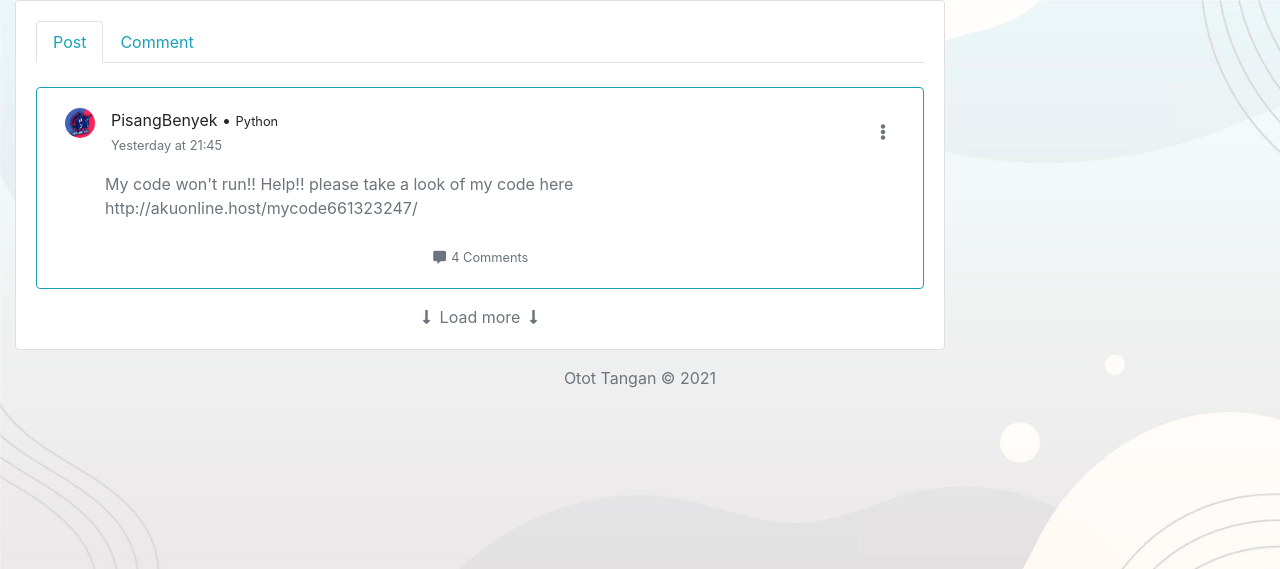
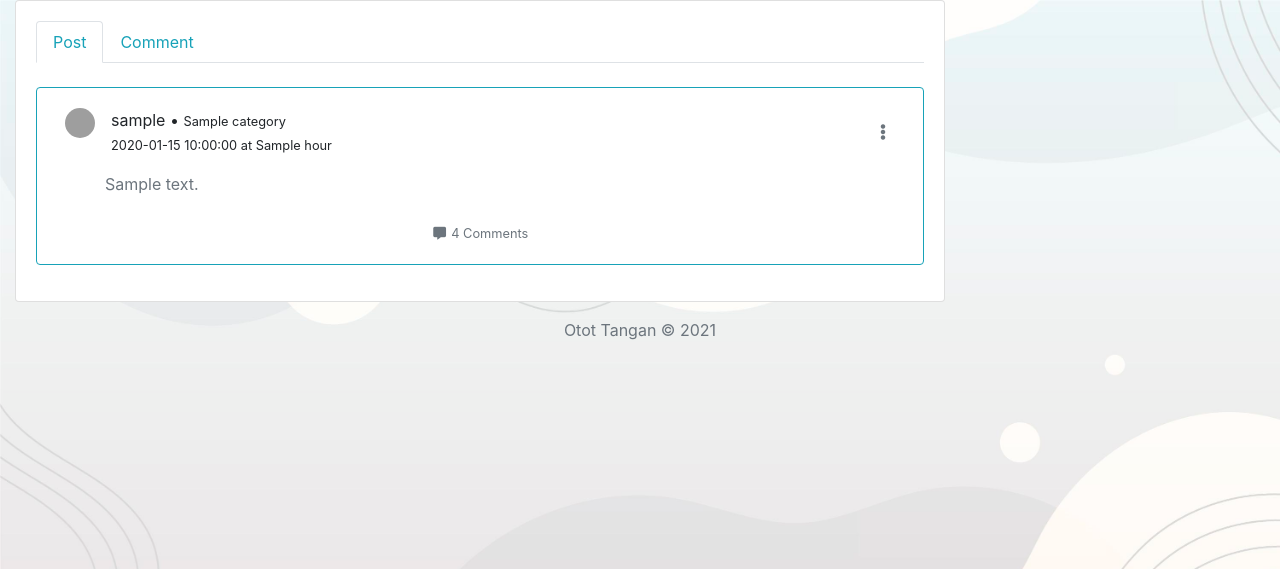
Before and after one commit to vkr16/mvc-forum, a PHP site: the page made by app/views/profile/index.php in a window 1280 px wide. Shown: the top 569 px of the page. Run offline with PHP 8.4, Linux system fonts and the light colour scheme; the template is opened without the code that fills it: most values are stand-ins (such as "Sample title", 1, 10 or a date in 2020); some libraries are stand-ins or nearby versions; grey boxes are pictures that could not be loaded.

Commit message:
showing post in profile page
post by specific user showed up in their own profile page - Done

```diff
--- a/app/controllers/Dashboard.php
+++ b/app/controllers/Dashboard.php
@@ -1,7 +1,7 @@
 <?php
 
 class Dashboard extends Controller {
-	public function index($category = 'All',$rows = 2)
+	public function index($category = 'All',$rows = 10)
 	{
 		$data['rows']=$rows;
 		// var_dump($data['rows']);
--- a/app/controllers/Search.php
+++ b/app/controllers/Search.php
@@ -12,7 +12,7 @@ class Search extends Controller {
 		$data['title'] = "Profile";
 		$this->view('template/header',$data);
 		$this->view('template/nav-inside');
-		$this->view('template/left-panel');
+		// $this->view('template/left-panel');
 		$this->view('search/index');
 		$this->view('template/right-panel',$data);
 		$this->view('template/footer');
--- a/app/views/dashboard/index.php
+++ b/app/views/dashboard/index.php
@@ -50,13 +50,13 @@
 						</div>
 					</div>
 					<div class="mx-5 mt-3">
-						<a href="post" class="card-text deco-none">
+						<a href="<?=ROOTURL ?>/post/<?=$post['id'] ?>" class="card-text deco-none">
 							<p class="text-muted"><?= $post['content']?></p>
 						</a>
 					</div>
 					<div class="d-flex justify-content-center mt-4">
 						<div class="text-center">
-							<a href="post" class="deco-none text-secondary">
+							<a href="<?=ROOTURL ?>/post" class="deco-none text-secondary">
 								<small><i class="fas fa-comment-alt fa-fw"></i> 3 Comments</small>
 							</a>
 						</div>
@@ -68,7 +68,7 @@
 		<!-- Sample content end -->
 
 			<div id="Load" class="d-flex justify-content-center mb-4">
-				<a href="<?= ROOTURL.'/dashboard/index/'.$data['category']?>/<?php echo $data['rows'] += 2 ?>#Load" class="btn btn-light btn-lg">
+				<a href="<?= ROOTURL.'/dashboard/index/'.$data['category']?>/<?php echo $data['rows'] += 5 ?>#Load" class="btn btn-light btn-lg">
 					<small class="text-secondary">
 
 					<i class="fas fa-angle-double-down"></i> Load More <i class="fas fa-angle-double-down"></i>
--- a/app/views/profile/index.php
+++ b/app/views/profile/index.php
@@ -13,15 +13,16 @@
 				  <div class="tab-pane fade show active pt-4" id="post" role="tabpanel" aria-labelledby="post-tab">
 
 				  	<!-- sample post -->
+				  	<?php foreach ($data['userPost'] as $myPost): ?>
 				  		<div class="card mb-3 border border-info">
 							<div class="card-body">
 								<div>
 									<div class="row mx-1 d-flex justify-content-between">
 										<div class="row mx-1">
-										<img src="<?=ROOTURL ?>/public/assets/img/profile-img/user.jpg" height="30px" width="30px" class="rounded-circle">&emsp;
+											<img src="<?=ROOTURL ?>/public/assets/img/profile-img/<?=$data['user']['photo'] ?>" height="30px" width="30px" class="rounded-circle">&emsp;
 											<div>
-											<span class="mb-0 pb-0">PisangBenyek &bull; <small>Python</small></span><br>
-											<small class="text-muted mt-0">Yesterday at 21:45</small>
+												<span class="mb-0 pb-0"><?=$data['user']['username'] ?> &bull; <small><?=$myPost['category']?></small></span><br>
+												<small class="text-muted mt-0"></small><small><?=$myPost['date'].' at '.$myPost['hour']?></small>
 											</div>
 										</div>
 										<div class="btn-group dropleft">
@@ -34,13 +35,13 @@
 										</div>
 									</div>
 									<div class="mx-5 mt-3">
-									<a href="post" class="card-text deco-none">
-										<p class="text-muted">My code won't run!! Help!! please take a look of my code here http://akuonline.host/mycode661323247/</p>
+										<a href="post/<?=$myPost['id'] ?>" class="card-text deco-none">
+											<p class="text-muted"><?=$myPost['content']?></p>
 										</a>
 									</div>
 									<div class="d-flex justify-content-center mt-4">
 										<div class="text-center">
-										<a href="post" class="deco-none text-secondary">
+											<a href="post/<?=$myPost['id'] ?>" class="deco-none text-secondary">
 												<small><i class="fas fa-comment-alt fa-fw"></i> 4 Comments</small>
 											</a>
 										</div>
@@ -48,11 +49,13 @@
 								</div>
 							</div>
 						</div>
+				  	<?php endforeach ?>
+
 				  	<!-- sample post end -->
 
-				  	<div class="d-flex justify-content-center">
+				  	<!-- <div class="d-flex justify-content-center">
 					  	<a href="#More" class="deco-none text-muted"><i class="fas fa-long-arrow-alt-down"></i> &nbsp;Load more&nbsp; <i class="fas fa-long-arrow-alt-down"></i> </a>
-				  	</div>
+				  	</div> -->
 				  </div>
 				  <div class="tab-pane fade pt-4" id="comment" role="tabpanel" aria-labelledby="comment-tab">
 				  	<!-- sample comment -->
--- a/app/views/search/index.php
+++ b/app/views/search/index.php
@@ -1,4 +1,5 @@
-<div class="col-md-7">
+<div class="row mx-4 mt-4">
+	<div class="col-md-9">
 		<div class="card p-1">
 			 <h5 class="card-title mx-3 mt-3 mb-0"><i class="fas fa-search fa-fw"></i> Search Result</h5>
 			 <h6 class="card-subtitle text-secondary mx-3 mt-3 mb-0">5 Found</h6>
--- a/app/views/template/nav-inside.php
+++ b/app/views/template/nav-inside.php
@@ -9,14 +9,14 @@
   <div class="collapse navbar-collapse" id="navbarCollapse">
     <ul class="navbar-nav mr-auto">
       <li class="nav-item">
-        <a class="nav-link" href="dashboard">Dashboard</a>
+        <a class="nav-link" href="<?=ROOTURL ?>/dashboard">Dashboard</a>
       </li>
       <li class="nav-item dropdown">
         <a class="nav-link dropdown-toggle" href="#" id="navbarDropdown" role="button" data-toggle="dropdown" aria-haspopup="true" aria-expanded="false">
           <?= $_SESSION['UserLoggedIn'] ?>
         </a>
         <div class="dropdown-menu" aria-labelledby="navbarDropdown">
-          <a class="dropdown-item" href="profile">Profile</a>
+          <a class="dropdown-item" href="<?=ROOTURL ?>/profile">Profile</a>
           <a class="dropdown-item" href="<?=ROOTURL ?>/logout">Logout</a>
         </div>
       </li>
--- a/app/views/template/profile-left-panel.php
+++ b/app/views/template/profile-left-panel.php
@@ -9,7 +9,7 @@
 				<p class="text-center "><?=$data['user']['fullname']?></p>
 				<div class="row d-flex justify-content-between text-center mt-3">
 					<div class="col-md-5">
-						<h6>51</h6> Posts
+						<h6><?= $data['postCount'] ?></h6> Posts
 					</div>
 					<div class="col-md-2">
 						|
```
Also changed, not shown: app/controllers/Profile.php (+12 -2 lines), app/models/Post_model.php (+21 -3 lines). Lines whose indentation alone changed are shown as unchanged.
